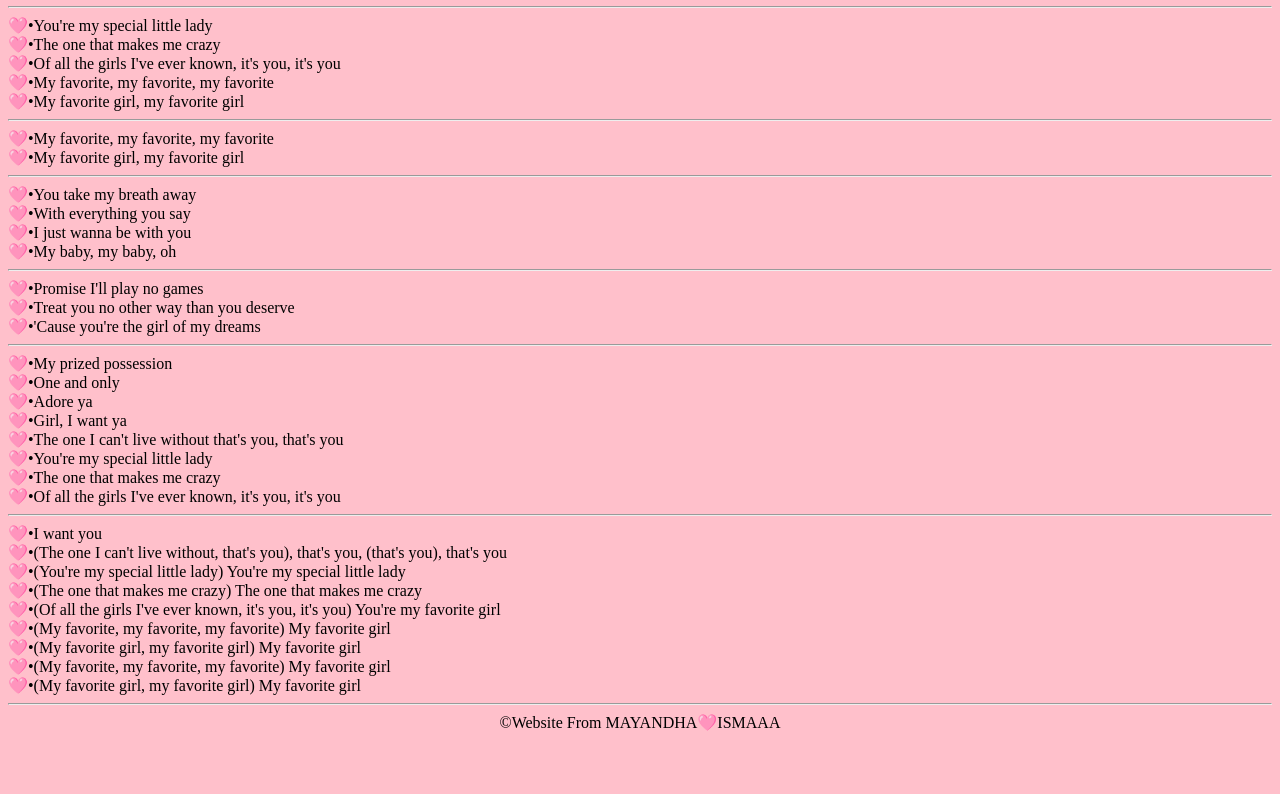
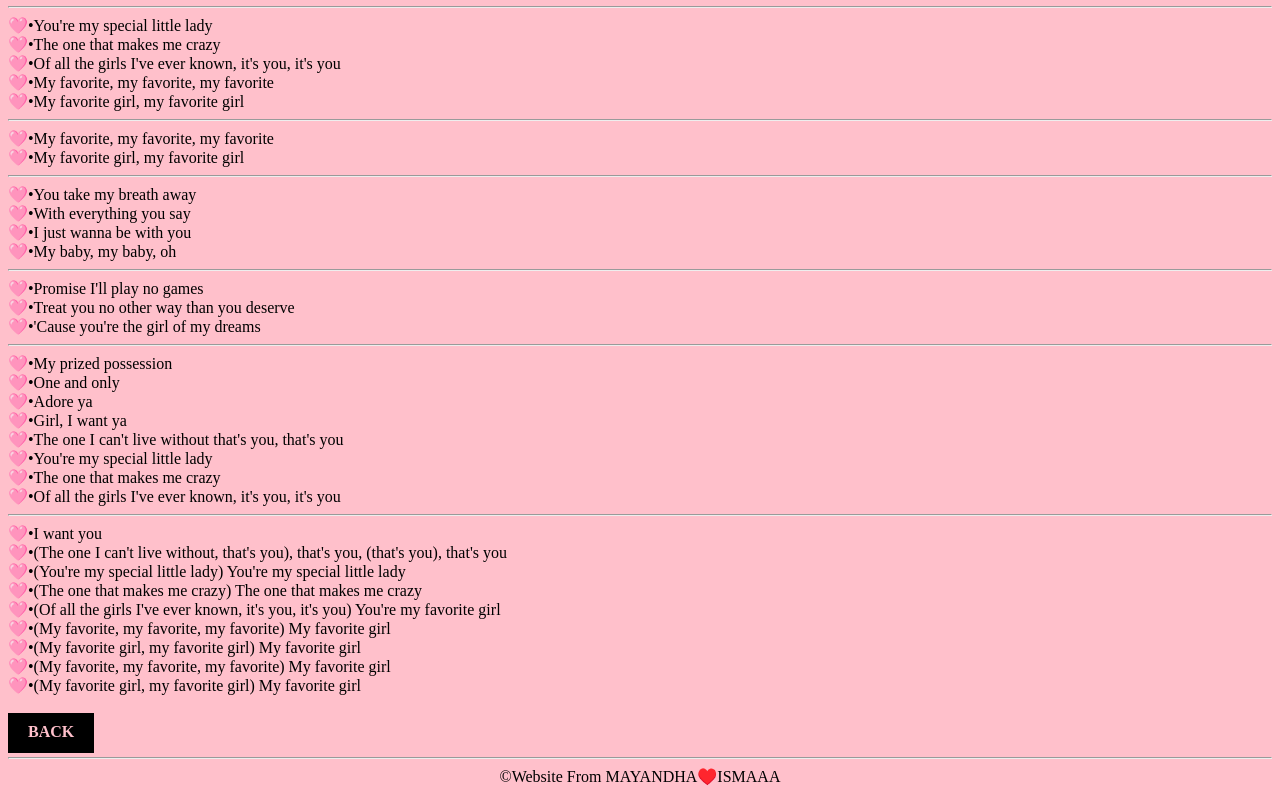
Before and after one commit to Mayandha/Audio-website-, a plain HTML site: page song1.html in a window 1280 px wide. Shown: the part 1161-1955 px from the top of the page. Before the commit the page ends 1901 px from the top, so only its background shows below. Drawn offline with Linux system fonts and the light colour scheme.

Commit message:
Update and rename index.html to song1.html

```diff
--- a/index.html
+++ b/song1.html
@@ -5,12 +5,35 @@
   <meta name="viewport" content="width=device-width, initial-scale=1.0">
   <meta http-equiv="X-UA-Compatible" content="ie=edge">
   <title>Ismaaaa Favorite Song</title>
+  <style>
+  b a {
+    list-style: none;
+    margin: 0;
+    padding: 0;
+  }
+  b a {
+    float: left;
+  }
+  b a {
+    text-decoration: none;
+    color: pink;
+    padding: 10px 20px;
+    height: 20px;
+    display: block;
+    background-color: black;
+    text-transform: uppercase;
+  }
+  b a:hover {
+    color: white;
+    background-color: black;
+  }
+  </style>
 </head>
 <body>
   <body bgcolor="pink"></body>
   <h2>🫶🏻Favorit girl-Justin Bieber🫶🏻</h2>
   <audio controls src="Favorite Girl.mp3"></audio><br>
-  <img src="Isma1.jpg" style="margin-left: 10px;" widht="300px" height="200px"><img src="isma2.jpg" style="margin-left: 15px;" widht="300px" height="200px"><br>
+  <img src="isma1.jpg" style="margin-left: 10px;" widht="300px" height="200px"><img src="isma2.jpg" style="margin-left: 3px;" widht="300px" height="200px"><br>
   <b>Lyrics:</b><br>
   🩷•Ah ah ah ah <br>
   🩷•Ah ah ah ah <br>
@@ -92,7 +115,11 @@
     🩷•(My favorite girl, my favorite girl) My favorite girl <br>
     🩷•(My favorite, my favorite, my favorite) My favorite girl <br>
     🩷•(My favorite girl, my favorite girl) My favorite girl <br>
+    <br>
+  <b><a href="index.html">BACK</a></b>
+  <br>
+  <br>
   <hr>
-  <div align="center">&copy;Website From MAYANDHA🩷ISMAAA</div>
+  <div align="center">&copy;Website From MAYANDHA♥️ISMAAA</div>
 </body>
 </html>
```
